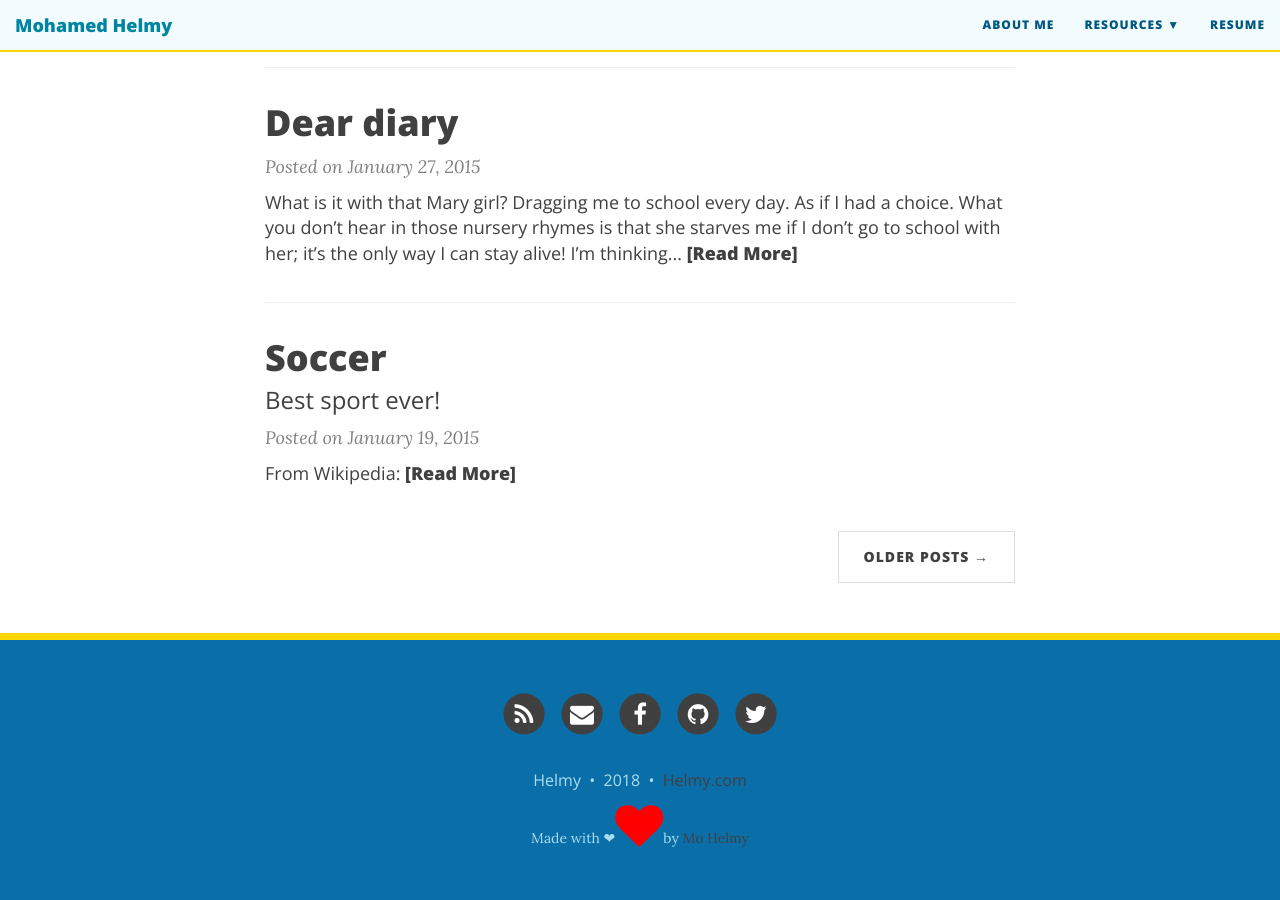
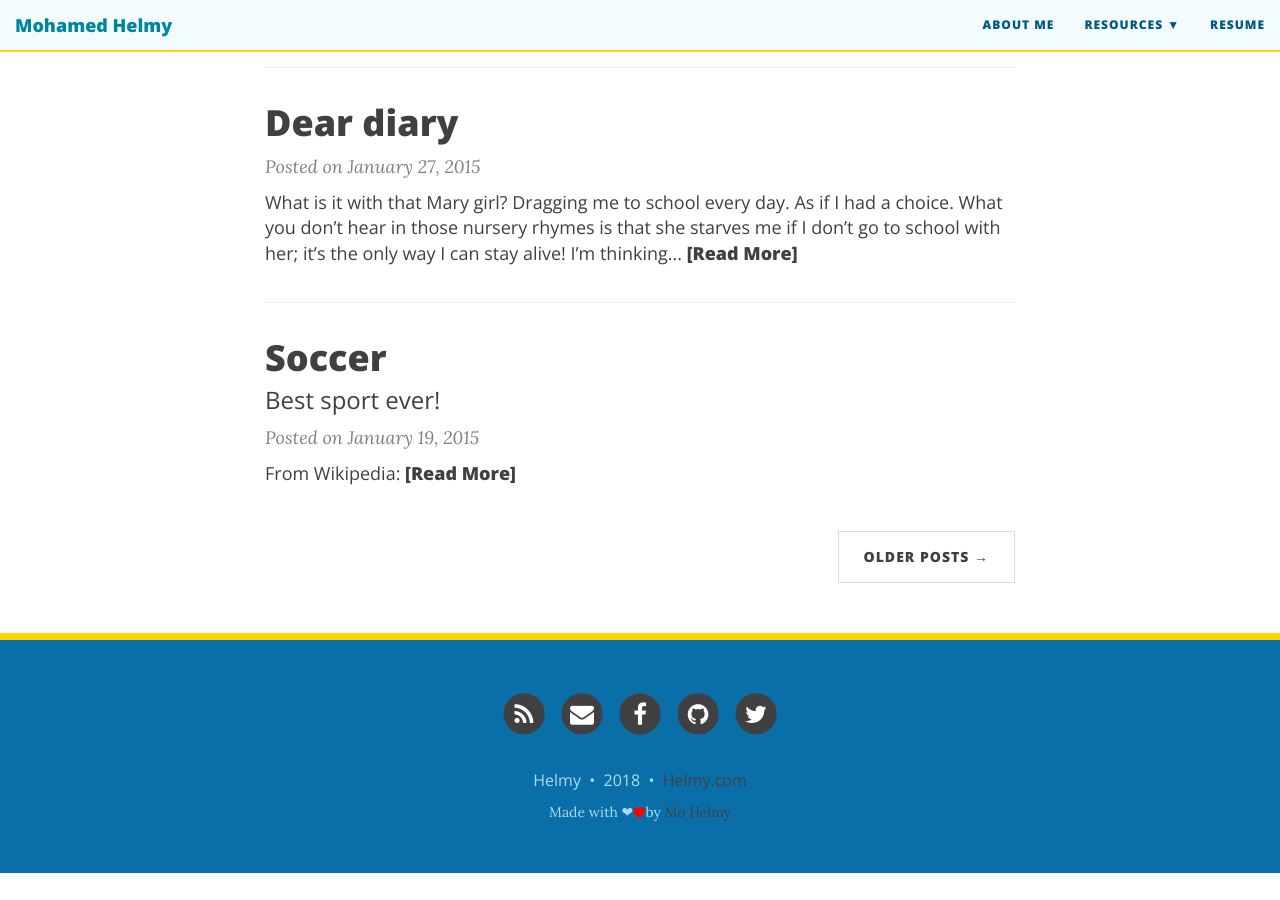
Before and after one commit to M-Helmy/m-helmy.github.io, a Jekyll site: the page built from index.html, in a window 1280 px wide and 900 px high, scrolled down 1167 px. Built offline with Jekyll 4.4.1, drawn with Linux system fonts in a browser that asks for light colours; nearby versions of some CDN libraries; the list of posts is cut into pages by our own code; after the commit the page ends 2040 px from its top, so only the background shows below that.

Commit message:
Update footer.html

```diff
--- a/_includes/footer.html
+++ b/_includes/footer.html
@@ -42,7 +42,7 @@
       </p>
           <!-- Please don't remove this, keep my open source work credited :) -->
     <p class="theme-by text-muted">
-      Made with ❤<i class="fa fa-heart" style="font-size:48px;color:red"></i>by
+      Made with ❤<i class="fa fa-heart" style="font-size:12px;color:red"></i>by
       <a href="https://www.linkedin.com/in/mohamedhelmy/">Mo Helmy</a>
     </p>
       </div>
```
